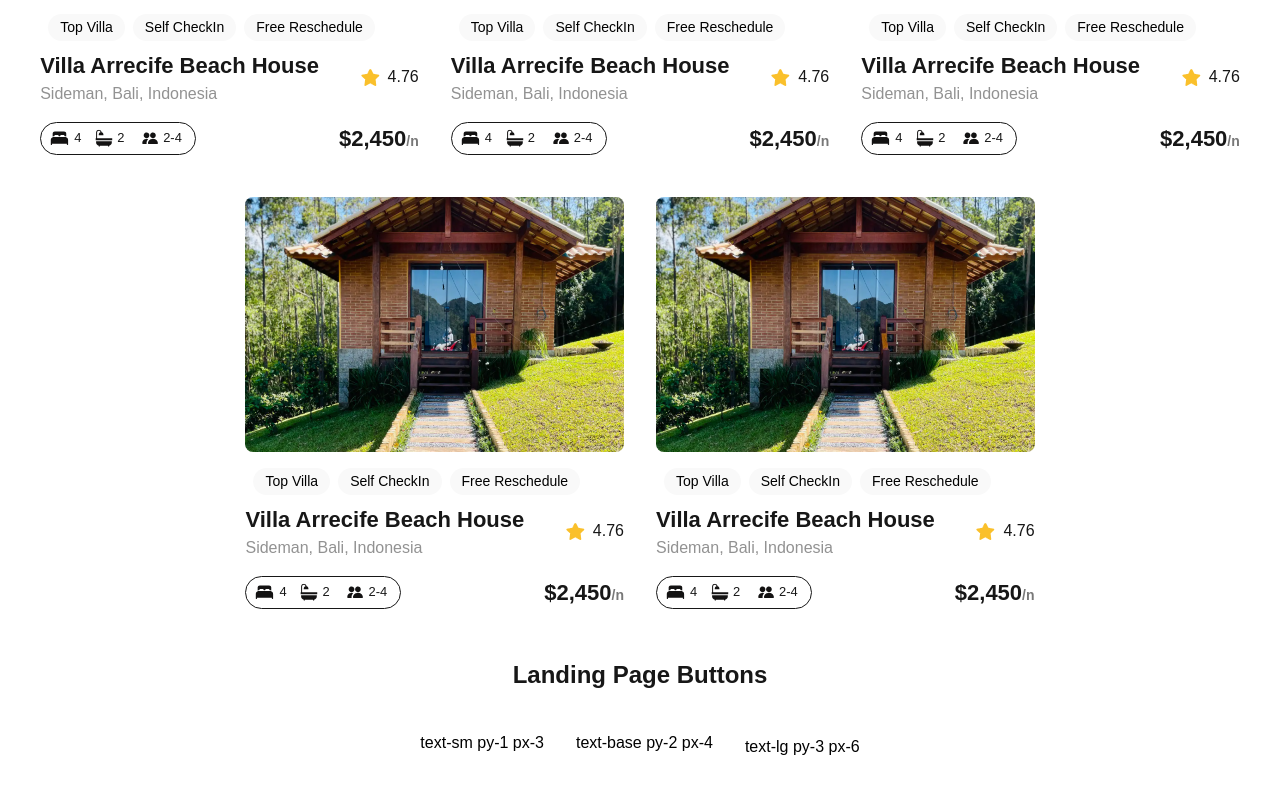
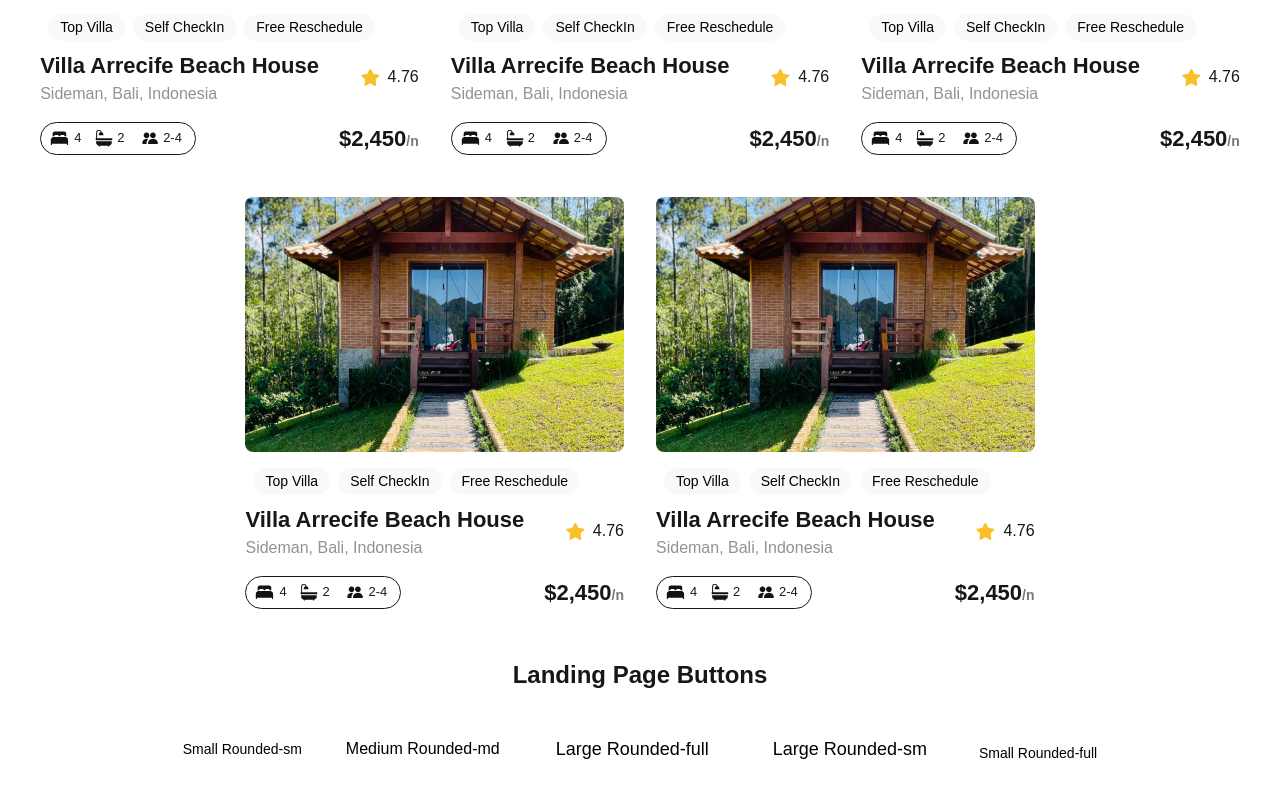
Before and after one commit to Hillary-Robert/alx-project-0x00-setup, a Next.js app in the folder alx-project-0x00/: page /landing in a window 1280 px wide. Shown: the part 771-1568 px from the top of the page. Built offline with nearby package versions, Linux system fonts and the light colour scheme.

Commit message:
Advanced Task

```diff
--- a/alx-project-0x00/components/Button.tsx
+++ b/alx-project-0x00/components/Button.tsx
@@ -12,21 +12,25 @@ const sizeStyles = {
 
 
 
-const Button: React.FC<ButtonProps> =({
+const Button: React.FC<ButtonProps> = ({
   title,
   size = "medium",
-  shape = "rounded-md",
-  className ='',
-})=>{
+  rounded = "rounded-md",
+  className = '',
+  styles = '',
+}) => {
   const sizeClass = sizeStyles[size] || sizeStyles.medium;
 
   return (
-    <div>
-      <button className="bg-white text-black p-2">{sizeClass}</button>
-    </div>
-  )
+    <button
+      className={`bg-white text-black ${sizeClass} ${rounded} ${className} ${styles}`}
+    >
+      {title}
+    </button>
+  );
+};
 
-}
+
 
 
 export default Button;
--- a/alx-project-0x00/interfaces/index.ts
+++ b/alx-project-0x00/interfaces/index.ts
@@ -6,7 +6,7 @@ export interface PillProps {
 export interface ButtonProps {
   title: string;
   size?: "small" | "medium" | "large";
-  shape?: "rounded-sm" | "rounded-md" | "rounded-full";
+  rounded?: "rounded-sm" | "rounded-md" | "rounded-full";
   className?: string;
   styles?: string;
 }
--- a/alx-project-0x00/pages/landing.tsx
+++ b/alx-project-0x00/pages/landing.tsx
@@ -12,9 +12,11 @@ const Landing: React.FC =  () => {
         <h1 className="text-2xl font-bold mb-4">Landing Page Buttons</h1>
 
         <div className="space-y-2 flex flex-row gap-4 flex-wrap justify-center items-center">
-        <Button title="Small Button" size="small" shape="rounded-sm" styles="bg-red-500" />
-        <Button title="Medium Button" size="medium" shape="rounded-md" styles="bg-green-500" />
-        <Button title="Large Button" size="large" shape="rounded-full" styles="bg-blue-500" />
+          <Button title="Small Rounded-sm" size="small" rounded="rounded-sm" />
+          <Button title="Medium Rounded-md" size="medium" rounded="rounded-md" />
+          <Button title="Large Rounded-full" size="large" rounded="rounded-full" />
+          <Button title="Large Rounded-sm" size="large" rounded="rounded-sm" />
+          <Button title="Small Rounded-full" size="small" rounded="rounded-full" />
         </div>
       </div>
     </div>
```
